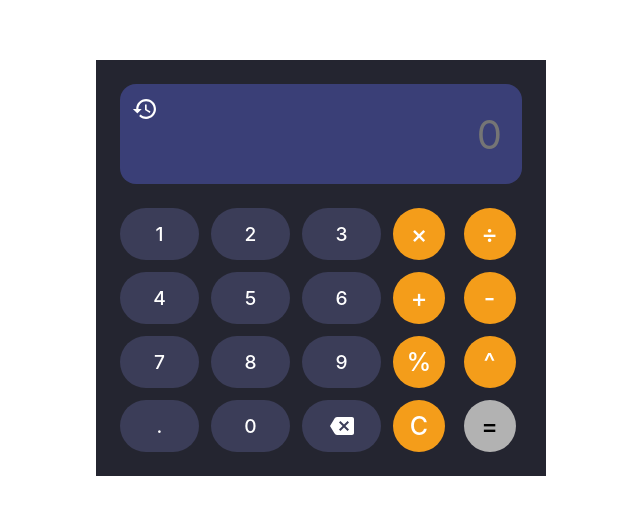
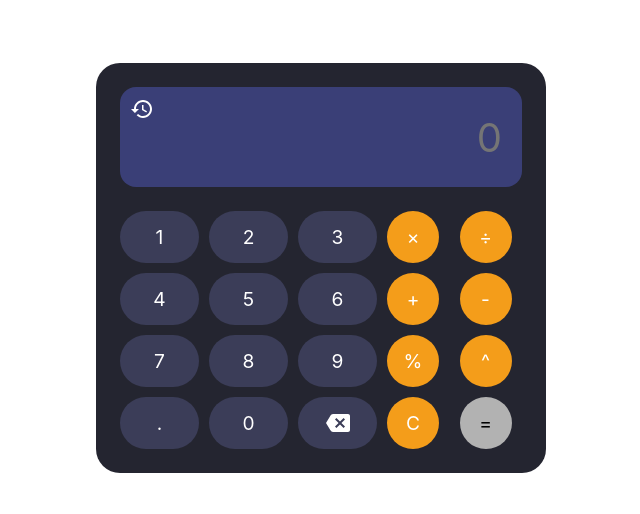
Before and after one commit to GreatKingdavid/AltSchool-End-of-first-simester-project., a plain HTML site: page index.html in a window 1280 px wide. Shown: the part 132-646 px from the top of the page, without its empty margins (319-959 px from the left). Drawn offline with Linux system fonts and the light colour scheme.

Commit message:
adjested the modile first view

```diff
--- a/style.css
+++ b/style.css
@@ -15,16 +15,15 @@ body {
     padding: 20px;
 }
 
-/* Calculator Container */
+
 .calculator {
     background-color: #242530;
-    width: 140%;
+    width: 100%;
     max-width: 450px;
     padding: 24px;
-    /* border-radius: 24px; */
+    border-radius: 24px;
 }
 
-/* Display Section */
 .display-container {
     background-color: #3A3F77;
     border-radius: 16px;
@@ -33,7 +32,7 @@ body {
     height: 100px;
     display: flex;
     align-items: center;
-    overflow: hidden;
+    position: relative;
 }
 
 #display {
@@ -44,134 +43,73 @@ body {
     font-size: 2.5rem;
     text-align: right;
     outline: none;
-    white-space: nowrap;
-    transition: font-size 0.1s ease;
 }
 
-/* Buttons Grid */
 .buttons {
     display: grid;
     grid-template-columns: repeat(5, 1fr);
-    gap: 12px;
+    gap: 10px;
 }
 
 .btn {
-    aspect-ratio: 1/1;
     border: none;
-    border-radius: 50%;
-    font-size: 1.2rem;
-    font-weight: 500;
     cursor: pointer;
     transition: transform 0.1s ease, background 0.2s;
     color: #ffffff;
     display: flex;
     align-items: center;
     justify-content: center;
-    touch-action: manipulation;
-    -webkit-tap-highlight-color: transparent;
+    font-size: 1.2rem;
 }
 
-/* this is where i specified all my colores */
-.number {
-    background-color: #3b3d58;
-    width: 79px;
-    height: 52px;
-    border-radius: 50px;
-}
+/* Colors */
+.number { background-color: #3b3d58; border-radius: 50px; width: 100%; height: 50px; }
+.operator { background-color: #F49D1A; border-radius: 50%; width: 100%; aspect-ratio: 1/1; }
+.backspace { background-color: #3b3d58; }
+#equal { background-color: #B2B2B2; color: black; border-radius: 50%; aspect-ratio: 1/1; }
+.orange { background-color: #F49D1A; }
 
-.operator {
-    width: 52px;
-    height: 52px;
-     border-radius: 50%;
-     font-size: 25px;
-}
-
-/* i added this so the backspace and history look like the numbers */
-.backspace {
-    background-color: #3b3d58;
-}
-
-#equal {
-    background-color: #B2B2B2;
-    color: black;
-}
-
-/* this makes the white svg fill look solid */
-.backspace svg {
-    fill: white;
-}
-
+/* History Positioning */
 .history {
-    margin-top: -50px;
-    margin-left: -7px;
     position: absolute;
-    aspect-ratio: 1/1;
-    transform: scale(1.1);
+    top: 10px;
+    left: 10px;
+    background: transparent;
     border: none;
-    border-radius: 100%;
-    font-size: 1.2rem;
-    font-weight: 500;
     cursor: pointer;
-    background-color: transparent;
-    color: #ffffff;
-    transition: transform 0.1s ease, background 0.2s;
-    display: flex;
-    align-items: center;
-    justify-content: center;
     z-index: 10;
 }
 
-.history:hover {
-    background-color: #ffffff1a;
-}
+/* Hover/Active */
+.btn:active { transform: scale(0.95); opacity: 0.8; }
+.btn:hover { filter: brightness(1.2); }
 
-.orange {
-    background-color: #F49D1A;
-}
 
-/* this is where i designed the equal-sign = becos it different from the other bnt */
-.equal-sign {
-    background-color: #a5a5a5;
-    /* width: 100%;
-    color: #1a1a2e;
-    grid-column: span 2;
-    aspect-ratio: auto;
-    border-radius: 30px;
-    font-size: 2rem; */
-}
-
-/* This is the hover effect*/
-.btn:active {
-    transform: scale(0.95);
-    opacity: 0.8;
-}
-
-.btn:hover {
-    filter: brightness(1.2);
-}
-
-/* --- THE RESPONSIVE OVERRIDES --- */
-@media (max-width: 480px) {
+@media (min-width: 451px) {
     .calculator {
-        width: 100%;
-        padding: 15px;
+        width: 140%;
     }
 
-    .number, .operator {
-        width: 100%;
-        height: auto;
-        aspect-ratio: 1 / 0.7;
+    .number {
+        width: 79px;
+        height: 52px;
     }
 
     .operator {
-        aspect-ratio: 1/1;
+        width: 52px;
+        height: 52px;
     }
+}
 
-    #display {
-        font-size: 1.8rem;
-    }
 
+@media (max-width: 450px) {
     .buttons {
         gap: 8px;
     }
+    #display {
+        font-size: 2rem;
+    }
+    .number {
+        height: 45px;
+    }
 }
```
